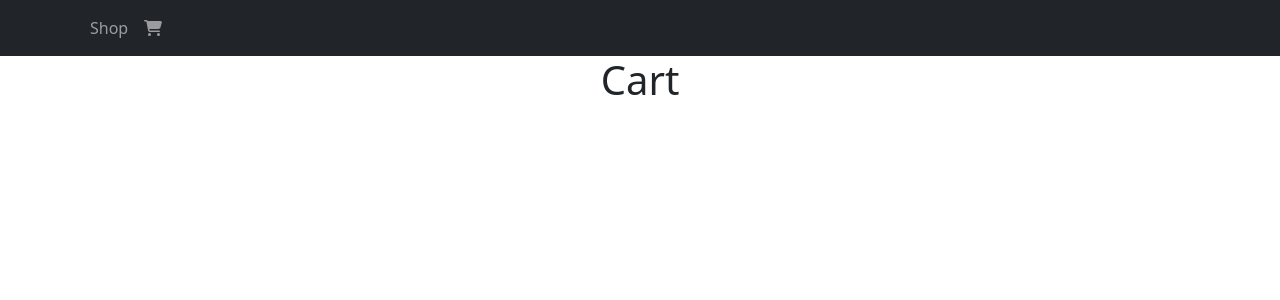
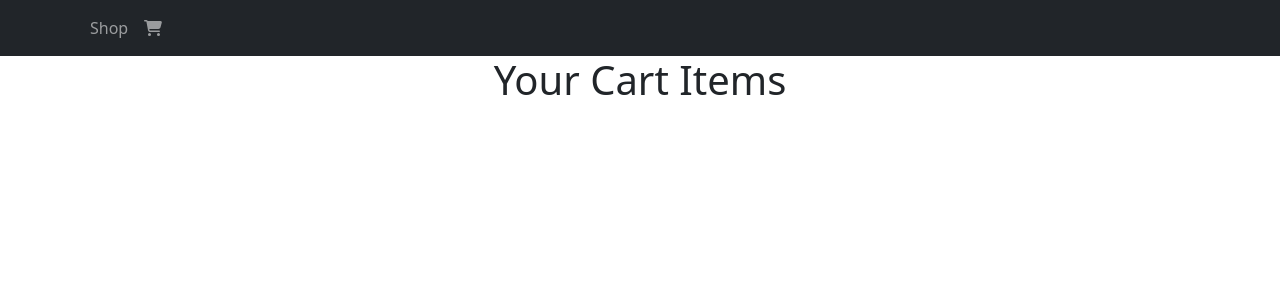
Before and after one commit to ahawazi/online-shop, a React (Create React App) app: page /cart in a window 1280 px wide. Shown: the top 300 px of the page. Built offline with nearby package versions, Linux system fonts and the light colour scheme.

Commit message:
feat (cart) : add map in product

```diff
--- a/src/pages/cart/cart.jsx
+++ b/src/pages/cart/cart.jsx
@@ -1,6 +1,18 @@
+import React from "react";
+import PRODUCTS from "../../data/products";
+
+
 const Cart = () => {
+
     return (
-        <h1>Cart</h1>
+        <React.Fragment>
+            <h1>Your Cart Items</h1>
+            <div className="row">
+                {PRODUCTS.map((p)=>{
+
+                })}
+            </div>
+        </React.Fragment>
     )
 }
 export default Cart;
```
